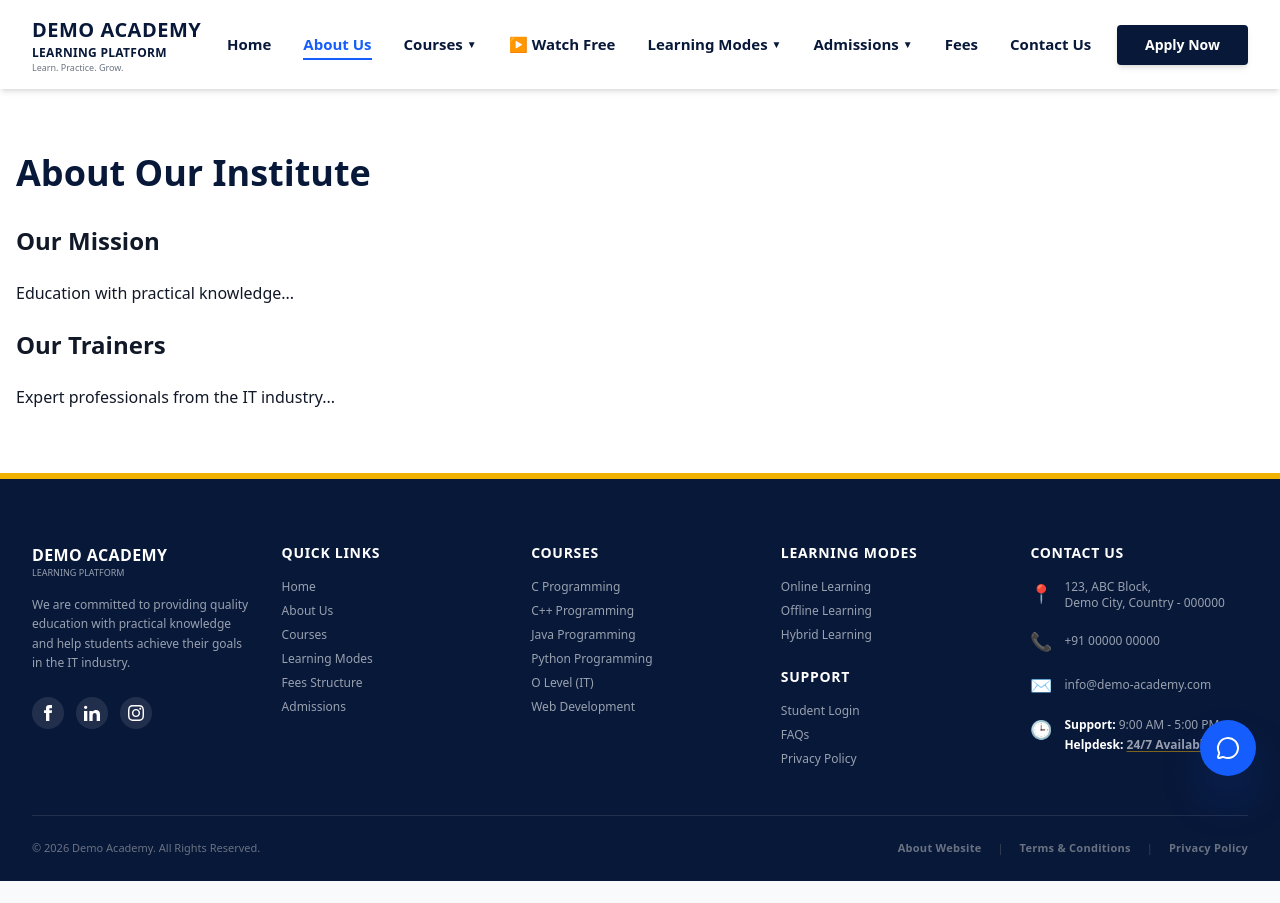
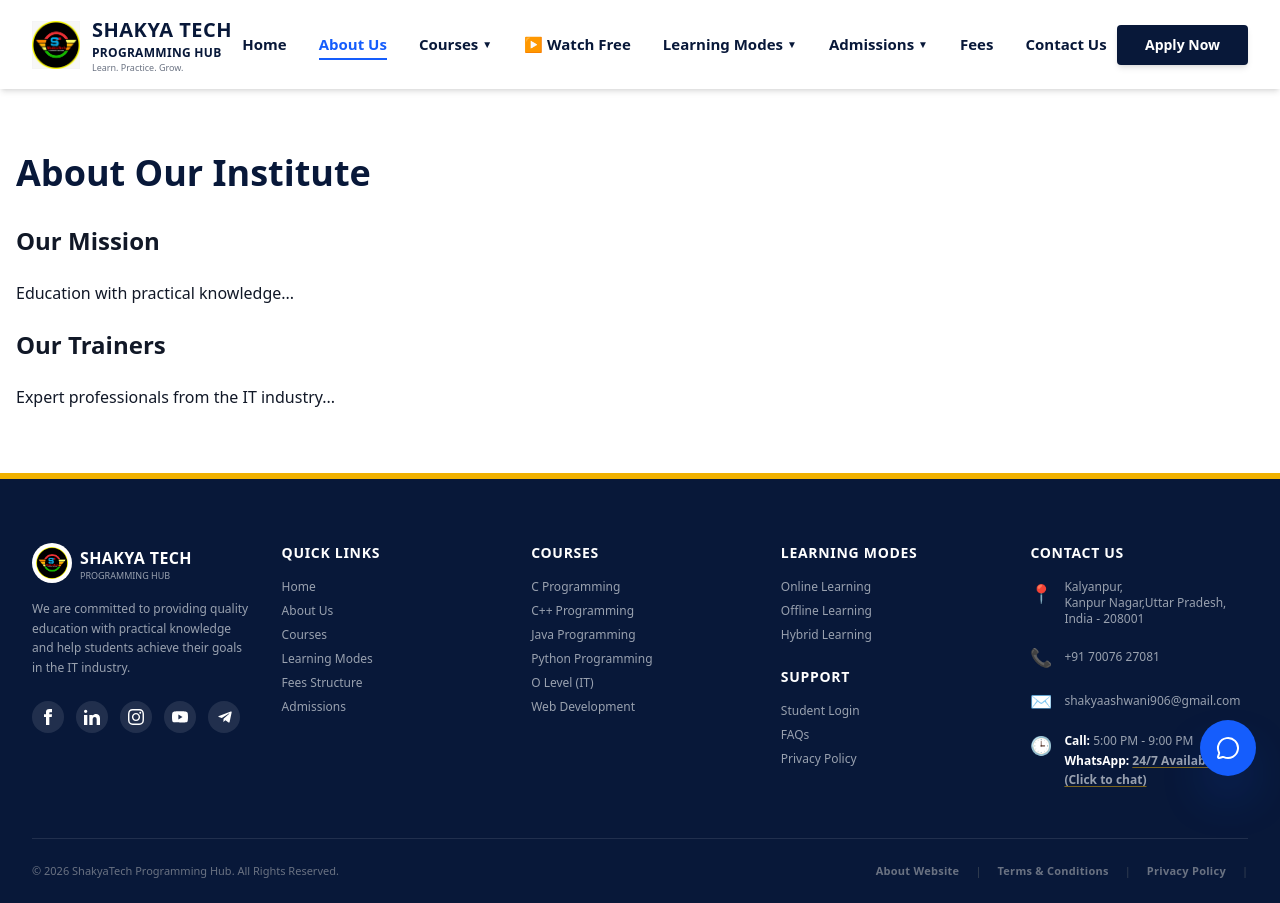
Before and after one commit to manass2268/shakyatech-programming-hub, a Next.js app: page /about in a window 1280 px wide. Before the commit the page ends 881 px from the top, so only its background shows below. Built offline with nearby package versions, Linux system fonts and the light colour scheme.

Commit message:
Updated Navbar and Footer with actual ShakyaTech details and logo

```diff
--- a/src/components/Footer.tsx
+++ b/src/components/Footer.tsx
@@ -1,5 +1,6 @@
 import React from 'react';
-import Link from 'next/link';
+import Image from 'next/image';
+import Link from 'next/link'; // Naya import
 
 export default function Footer() {
   return (
@@ -8,12 +9,15 @@ export default function Footer() {
 
         <div className="grid grid-cols-1 md:grid-cols-2 lg:grid-cols-5 gap-8 mb-12">
 
-          {/* Column 1: Logo (Text Only) & About */}
+          {/* Column 1: Logo & About */}
           <div className="lg:col-span-1">
             <div className="flex items-center gap-2 mb-4">
+              <div className="w-10 h-10 relative flex items-center justify-center bg-white rounded-full p-1">
+                <Image src="/logo.jpeg" alt="Logo" width={40} height={40} className="object-contain rounded-full" />
+              </div>
               <div className="leading-tight">
-                <h4 className="text-base font-extrabold tracking-wide uppercase">DEMO ACADEMY</h4>
-                <p className="text-[9px] text-gray-400 uppercase">Learning Platform</p>
+                <h4 className="text-base font-extrabold tracking-wide uppercase">SHAKYA TECH</h4>
+                <p className="text-[9px] text-gray-400 uppercase">Programming Hub</p>
               </div>
             </div>
             <p className="text-xs text-gray-400 leading-relaxed mb-6">
@@ -21,22 +25,38 @@ export default function Footer() {
             </p>
 
             <div className="flex gap-3">
-              {/* Dummy Social Links */}
-              <a href="#" className="w-8 h-8 rounded-full bg-white/10 flex items-center justify-center hover:bg-yellow-500 hover:text-[#081839] transition">
+              {/* Facebook */}
+              <a href="https://facebook.com" target="_blank" rel="noopener noreferrer" className="w-8 h-8 rounded-full bg-white/10 flex items-center justify-center hover:bg-yellow-500 hover:text-[#081839] transition">
                 <svg fill="currentColor" viewBox="0 0 24 24" className="w-4 h-4">
                   <path d="M9 8h-3v4h3v12h5v-12h3.642l.358-4h-4v-1.667c0-.955.192-1.333 1.115-1.333h2.885v-5h-3.808c-3.596 0-5.192 1.583-5.192 4.615v3.385z"/>
                 </svg>
               </a>
 
-              <a href="#" className="w-8 h-8 rounded-full bg-white/10 flex items-center justify-center hover:bg-yellow-500 hover:text-[#081839] transition">
+              {/* LinkedIn */}
+              <a href="https://www.linkedin.com/in/ashwani-shakya-0aa5b11a7/" target="_blank" rel="noopener noreferrer" className="w-8 h-8 rounded-full bg-white/10 flex items-center justify-center hover:bg-yellow-500 hover:text-[#081839] transition">
                 <svg fill="currentColor" viewBox="0 0 24 24" className="w-4 h-4">
                   <path d="M4.98 3.5c0 1.381-1.11 2.5-2.48 2.5s-2.48-1.119-2.48-2.5c0-1.38 1.11-2.5 2.48-2.5s2.48 1.119 2.48 2.5zm.02 5.5h-5v15h5v-15zm7.982 0h-4.968v15h4.969v-8.399c0-4.67 6.029-5.052 6.029 0v8.399h4.988v-10.131c0-7.88-8.922-7.593-11.018-3.714v-1.155z"/>
                 </svg>
               </a>
 
-              <a href="#" className="w-8 h-8 rounded-full bg-white/10 flex items-center justify-center hover:bg-yellow-500 hover:text-[#081839] transition">
+              {/* Instagram */}
+              <a href="https://www.instagram.com/shakya_ashwani1/" target="_blank" rel="noopener noreferrer" className="w-8 h-8 rounded-full bg-white/10 flex items-center justify-center hover:bg-yellow-500 hover:text-[#081839] transition">
                 <svg fill="currentColor" viewBox="0 0 24 24" className="w-4 h-4">
                   <path d="M12 2.163c3.204 0 3.584.012 4.85.07 3.252.148 4.771 1.691 4.919 4.919.058 1.265.069 1.645.069 4.849 0 3.205-.012 3.584-.069 4.849-.149 3.225-1.664 4.771-4.919 4.919-1.266.058-1.644.07-4.85.07-3.204 0-3.584-.012-4.849-.07-3.26-.149-4.771-1.699-4.919-4.92-.058-1.265-.07-1.644-.07-4.849 0-3.204.013-3.583.07-4.849.149-3.227 1.664-4.771 4.919-4.919 1.266-.057 1.645-.069 4.849-.069zm0-2.163c-3.259 0-3.667.014-4.947.072-4.358.2-6.78 2.618-6.98 6.98-.059 1.281-.073 1.689-.073 4.948 0 3.259.014 3.668.072 4.948.2 4.358 2.618 6.78 6.98 6.98 1.281.058 1.689.072 4.948.072 3.259 0 3.668-.014 4.948-.072 4.354-.2 6.782-2.618 6.979-6.98.059-1.28.073-1.689.073-4.948 0-3.259-.014-3.667-.072-4.947-.196-4.354-2.617-6.78-6.979-6.98-1.281-.059-1.69-.073-4.949-.073zm0 5.838c-3.403 0-6.162 2.759-6.162 6.162s2.759 6.163 6.162 6.163 6.162-2.759 6.162-6.163c0-3.403-2.759-6.162-6.162-6.162zm0 10.162c-2.209 0-4-1.79-4-4 0-2.209 1.791-4 4-4s4 1.791 4 4c0 2.21-1.791 4-4 4zm6.406-11.845c-.796 0-1.441.645-1.441 1.44s.645 1.44 1.441 1.44c.795 0 1.439-.645 1.439-1.44s-.644-1.44-1.439-1.44z"/>
+                </svg>
+              </a>
+
+              {/* YouTube */}
+              <a href="https://www.youtube.com/@shakyatechprogramminghub7150" target="_blank" rel="noopener noreferrer" className="w-8 h-8 rounded-full bg-white/10 flex items-center justify-center hover:bg-yellow-500 hover:text-[#081839] transition">
+                <svg fill="currentColor" viewBox="0 0 24 24" className="w-4 h-4">
+                  <path d="M23.498 6.186a3.016 3.016 0 0 0-2.122-2.136C19.505 3.545 12 3.545 12 3.545s-7.505 0-9.377.505A3.017 3.017 0 0 0 .502 6.186C0 8.07 0 12 0 12s0 3.93.502 5.814a3.016 3.016 0 0 0 2.122 2.136c1.871.505 9.376.505 9.376.505s7.505 0 9.377-.505a3.015 3.015 0 0 0 2.122-2.136C24 15.93 24 12 24 12s0-3.93-.502-5.814zM9.545 15.568V8.432L15.818 12l-6.273 3.568z"/>
+                </svg>
+              </a>
+
+              {/* Telegram */}
+              <a href="https://t.me/TrickyComputer" target="_blank" rel="noopener noreferrer" className="w-8 h-8 rounded-full bg-white/10 flex items-center justify-center hover:bg-yellow-500 hover:text-[#081839] transition pl-[1px]">
+                <svg fill="currentColor" viewBox="0 0 24 24" className="w-4 h-4">
+                  <path d="M20.665 3.717l-17.73 6.837c-1.21.486-1.203 1.161-.222 1.462l4.552 1.42l10.532-6.645c.498-.303.953-.14.579.192l-8.533 7.701h-.002l.002.001l-.314 4.692c.46 0 .663-.211.921-.46l2.211-2.15l4.599 3.397c.848.467 1.457.227 1.668-.785l3.019-14.228c.309-1.239-.473-1.8-1.282-1.434z"/>
                 </svg>
               </a>
             </div>
@@ -47,6 +67,7 @@ export default function Footer() {
             <h4 className="text-sm font-bold mb-4 text-white uppercase tracking-wider">Quick Links</h4>
             <ul className="space-y-2 text-xs text-gray-400 font-medium">
               <li><Link href="/" className="hover:text-yellow-400 transition">Home</Link></li>
+              {/* About Us ko connect kiya gaya hai */}
               <li><Link href="/about" className="hover:text-yellow-400 transition">About Us</Link></li>
               <li><a href="#" className="hover:text-yellow-400 transition">Courses</a></li>
               <li><a href="#" className="hover:text-yellow-400 transition">Learning Modes</a></li>
@@ -90,36 +111,38 @@ export default function Footer() {
             <ul className="space-y-4 text-xs text-gray-400 font-medium">
               <li className="flex items-start gap-3">
                 <span className="text-lg">📍</span>
-                <span>123, ABC Block,<br />Demo City, Country - 000000</span>
+                <span>Kalyanpur,<br />Kanpur Nagar,Uttar Pradesh, India - 208001</span>
               </li>
               <li className="flex items-center gap-3">
                 <span className="text-lg">📞</span>
                 <a
-                  href="#"
+                  href="tel:+917007627081"
                   className="hover:text-yellow-400 transition cursor-pointer"
                 >
-                  +91 00000 00000
+                  +91 70076 27081
                 </a>
               </li>
               <li className="flex items-center gap-3">
                 <span className="text-lg">✉️</span>
                 <a
-                  href="#"
+                  href="mailto:shakyaashwani906@gmail.com"
                   className="hover:text-yellow-400 transition cursor-pointer"
                 >
-                  info@demo-academy.com
+                  shakyaashwani906@gmail.com
                 </a>
               </li>
               <li className="flex items-start gap-3">
                 <span className="text-lg">🕒</span>
                 <span className="leading-relaxed">
-                  <span className="text-white font-semibold">Support:</span> 9:00 AM - 5:00 PM<br />
-                  <span className="text-white font-semibold">Helpdesk:</span>{' '}
+                  <span className="text-white font-semibold">Call:</span> 5:00 PM - 9:00 PM<br />
+                  <span className="text-white font-semibold">WhatsApp:</span>{' '}
                   <a
-                    href="#"
+                    href="https://wa.me/917007627081"
+                    target="_blank"
+                    rel="noopener noreferrer"
                     className="hover:text-yellow-400 transition cursor-pointer font-bold underline decoration-yellow-500/50 underline-offset-2"
                   >
-                    24/7 Available
+                    24/7 Available (Click to chat)
                   </a>
                 </span>
               </li>
@@ -133,7 +156,7 @@ export default function Footer() {
 
           {/* Copyright */}
           <div className="text-[11px] text-gray-500 font-medium text-center md:text-left">
-            <p>© 2026 Demo Academy. All Rights Reserved.</p>
+            <p>© 2026 ShakyaTech Programming Hub. All Rights Reserved.</p>
           </div>
 
           {/* Links Section */}
@@ -141,14 +164,18 @@ export default function Footer() {
 
             {/* Developer/About Link */}
             <Link href="/about-website" className="text-grey-500 font-bold hover:text-yellow-400 transition tracking-wide">
-              About Website
-            </Link>
+  About Website
+</Link>
             <span className="hidden md:inline text-gray-700">|</span>
 
             <a href="#" className="text-grey-500 font-bold hover:text-yellow-400 transition tracking-wide">Terms & Conditions</a>
             <span className="hidden md:inline text-gray-700">|</span>
 
             <a href="#" className="text-grey-500 font-bold hover:text-yellow-400 transition tracking-wide">Privacy Policy</a>
+            <span className="hidden md:inline text-gray-700">|</span>
+
+            {/* Support/Bug Link */}
+
 
           </div>
         </div>
--- a/src/components/Navbar.tsx
+++ b/src/components/Navbar.tsx
@@ -1,5 +1,6 @@
 "use client";
 import React, { useState } from 'react';
+import Image from 'next/image';
 import Link from 'next/link';
 import { usePathname } from 'next/navigation';
 
@@ -30,8 +31,8 @@ export default function Navbar() {
             <span>Build Your Skills. Build Your Future.</span>
           </div>
           <div className="flex gap-5 items-center">
-            <span className="flex items-center gap-1 hover:text-white cursor-pointer transition-colors">📞 +91 00000 00000</span>
-            <span className="flex items-center gap-1 hover:text-white cursor-pointer transition-colors">✉️ info@demo-academy.com</span>
+            <span className="flex items-center gap-1 hover:text-white cursor-pointer transition-colors">📞 +91 70076 27081</span>
+            <span className="flex items-center gap-1 hover:text-white cursor-pointer transition-colors">✉️ shakyaashwani906@gmail.com</span>
           </div>
         </div>
       </div>
@@ -40,14 +41,24 @@ export default function Navbar() {
       <header className="bg-white sticky top-0 z-50 w-full overflow-visible">
         <div className="w-full max-w-[1920px] mx-auto px-4 sm:px-6 lg:px-8 2xl:px-16 py-3 lg:py-4 flex justify-between items-center">
 
-          {/* Logo Section (Text Only) */}
+          {/* Logo Section */}
           <Link href="/" className="flex items-center gap-2 lg:gap-3 2xl:gap-4 shrink-0 justify-start group cursor-pointer">
+            <div className="w-10 h-10 sm:w-12 sm:h-12 2xl:w-14 2xl:h-14 relative flex items-center justify-center shrink-0 group-hover:scale-105 transition-transform duration-300">
+              <Image
+                src="/logo.jpeg"
+                alt="Shakya Tech Logo"
+                width={56}
+                height={56}
+                className="object-contain"
+              />
+            </div>
+
             <div className="leading-tight flex flex-col justify-center min-w-max">
               <span className="text-base sm:text-lg lg:text-xl 2xl:text-2xl font-extrabold text-[#081839] tracking-wide uppercase group-hover:text-blue-700 transition-colors duration-300 whitespace-nowrap">
-                DEMO ACADEMY
+                SHAKYA TECH
               </span>
               <span className="text-[10px] sm:text-[11px] lg:text-[12px] 2xl:text-[13px] font-bold text-[#081839] tracking-wide uppercase mt-[1px] whitespace-nowrap">
-                LEARNING PLATFORM
+                PROGRAMMING HUB
               </span>
               <p className="text-[8px] sm:text-[9px] 2xl:text-[10px] text-gray-500 font-medium mt-0.5 whitespace-nowrap">
                 Learn. Practice. Grow.
```
